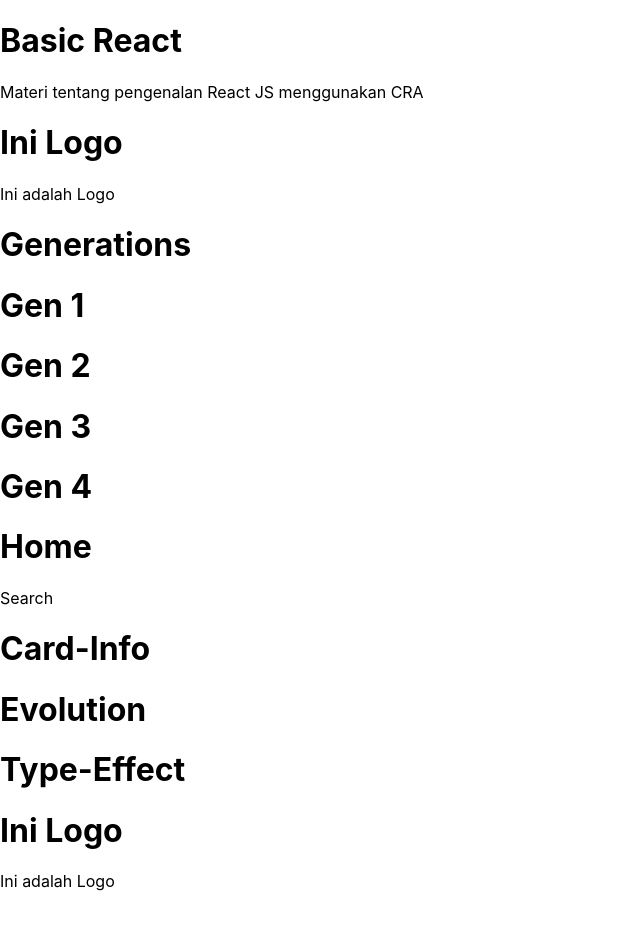
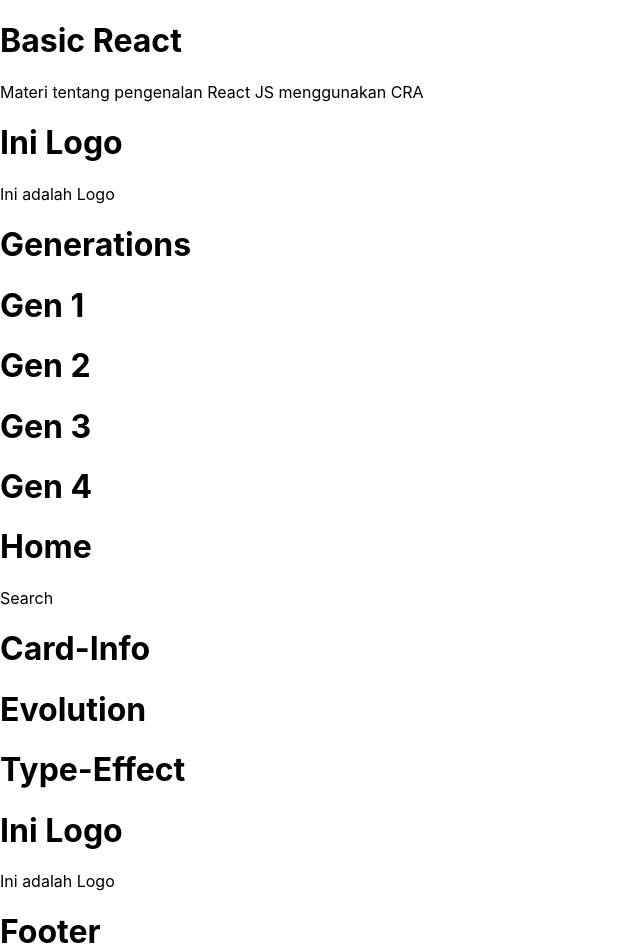
Before and after one commit to jkussoy/Front-End-Web-Development, a React (Create React App) app: page / in a window 1280 px wide. Shown: the top 952 px of the page, without its empty margins (0-640 px from the left). Before the commit the page ends 907 px from the top, so only its background shows below. Built offline with nearby package versions, Linux system fonts and the light colour scheme.

Commit message:
Adding Footer

```diff
--- a/src/App.js
+++ b/src/App.js
@@ -1,3 +1,4 @@
+import Footer from "./Footer";
 import Header from "./Header";
 import Home from "./Home";
 
@@ -7,6 +8,7 @@
     <>
       <Header />
       <Home />
+      <Footer />
     </>
   );
 };
--- /dev/null
+++ b/src/Footer.js
@@ -0,0 +1,5 @@
+const Footer = () => {
+  return <h1>Footer</h1>;
+};
+
+export default Footer;
```
